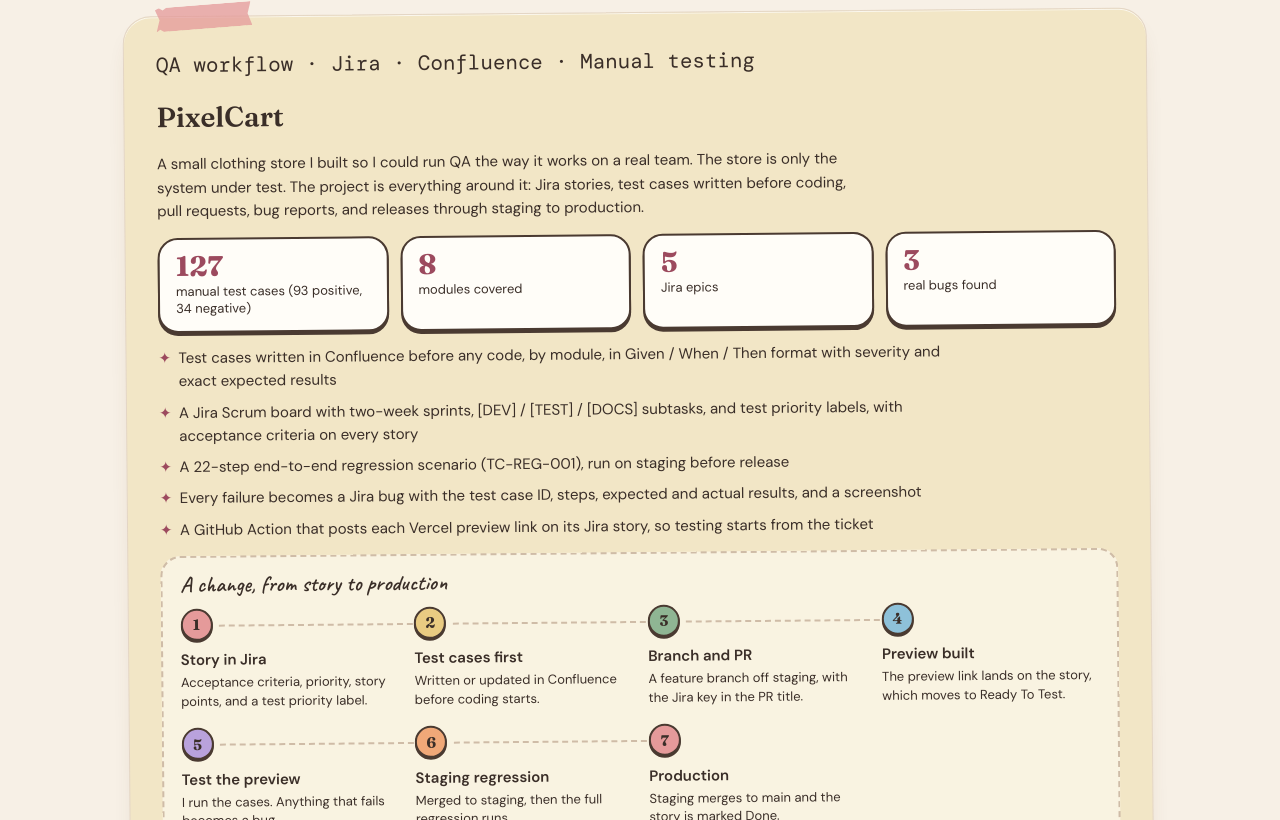
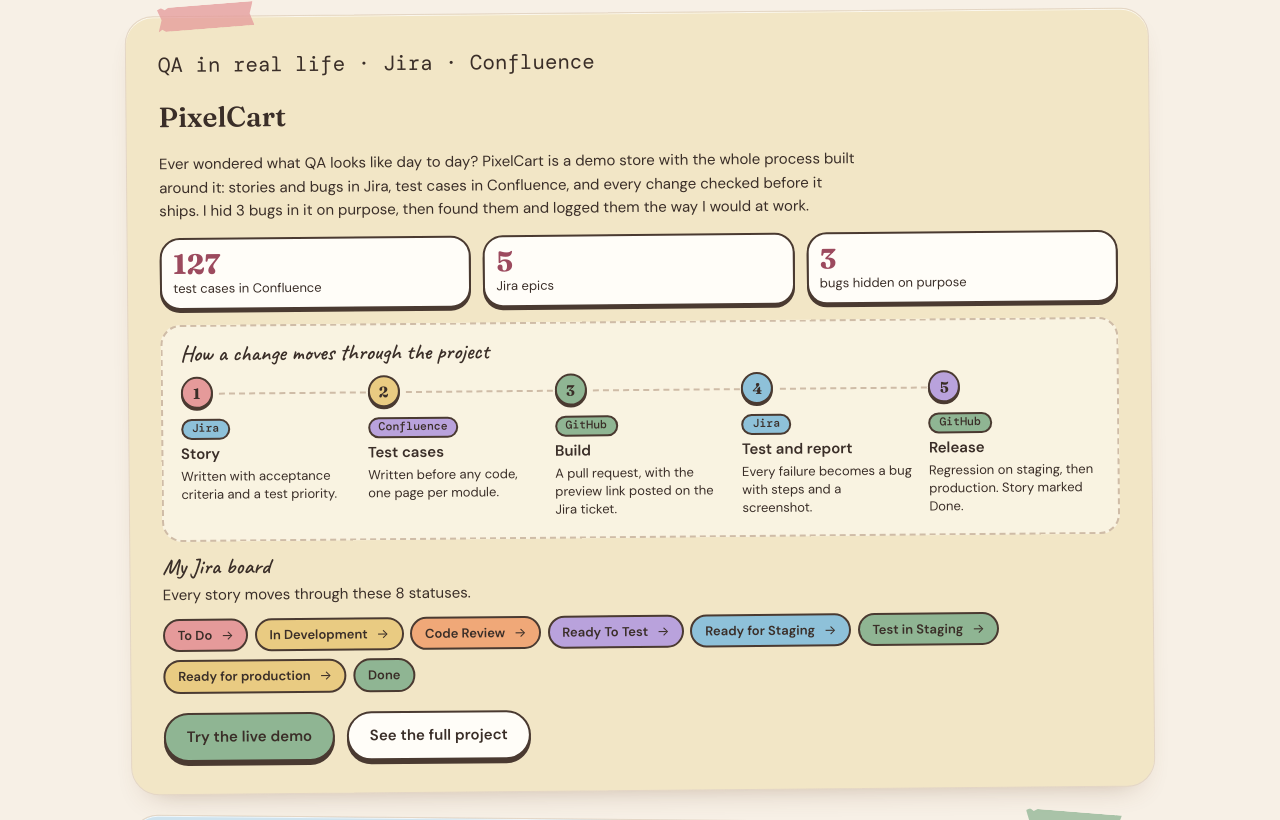
Before and after one commit to JohanJoestar333/portfolio, a React (Vite) app: page / in a window 1280 px wide. Shown: the part 6420-7240 px from the top of the page. Built offline with nearby package versions, Linux system fonts and the light colour scheme.

Commit message:
Simplify PixelCart card project description

```diff
--- a/src/components/Projects/Projects.css
+++ b/src/components/Projects/Projects.css
@@ -230,7 +230,7 @@
 
 @media (min-width: 1000px) {
   .projects__steps {
-    grid-template-columns: repeat(4, minmax(0, 1fr));
+    grid-template-columns: repeat(5, minmax(0, 1fr));
   }
 
   .projects__step {
@@ -247,7 +247,11 @@
     border-top: 2px dashed var(--border-strong);
   }
 
-  .projects__step:nth-child(4n)::before {
+}
+
+/* Between phone and desktop the steps wrap, so skip the connector lines */
+@media (min-width: 760px) and (max-width: 999px) {
+  .projects__step:not(:last-child)::before {
     display: none;
   }
 }
@@ -255,8 +259,8 @@
 /* Big-number row */
 .projects__stats {
   display: grid;
-  grid-template-columns: repeat(2, minmax(0, 1fr));
-  gap: 0.75rem;
+  grid-template-columns: repeat(3, minmax(0, 1fr));
+  gap: 0.5rem;
   margin: 0;
   padding: 0;
   list-style: none;
@@ -264,7 +268,11 @@
 
 @media (min-width: 760px) {
   .projects__stats {
-    grid-template-columns: repeat(4, minmax(0, 1fr));
+    gap: 0.75rem;
+  }
+
+  .projects__stat {
+    padding: 0.8rem 1rem;
   }
 }
 
@@ -272,7 +280,7 @@
   display: flex;
   flex-direction: column;
   gap: 0.15rem;
-  padding: 0.8rem 1rem;
+  padding: 0.65rem 0.7rem;
   background: var(--paper);
   border: 2px solid var(--btn-edge);
   border-radius: var(--radius-md);
@@ -363,3 +371,25 @@
   border: 2px solid var(--btn-edge);
   border-radius: 999px;
 }
+
+/* Which tool each step happens in */
+.projects__step-tool {
+  align-self: flex-start;
+  padding: 0.05rem 0.55rem;
+  font-family: var(--font-mono);
+  font-size: 0.72rem;
+  font-weight: 500;
+  color: var(--btn-text);
+  background: var(--strong-sky);
+  border: 2px solid var(--btn-edge);
+  border-radius: 999px;
+}
+
+.projects__step-tool[data-tool='Confluence'] { background: var(--strong-lilac); }
+.projects__step-tool[data-tool='GitHub'] { background: var(--strong-sage); }
+
+.projects__flow-caption {
+  margin-top: -0.35rem;
+  font-size: var(--text-sm);
+  color: var(--text-primary);
+}
--- a/src/components/Projects/Projects.jsx
+++ b/src/components/Projects/Projects.jsx
@@ -60,6 +60,11 @@
                           <span className="projects__step-num" aria-hidden="true">
                             {i + 1}
                           </span>
+                          {step.tool && (
+                            <span className="projects__step-tool" data-tool={step.tool}>
+                              {step.tool}
+                            </span>
+                          )}
                           <strong>{step.title}</strong>
                           <span>{step.text}</span>
                         </li>
@@ -71,6 +76,7 @@
                 {project.flow?.items?.length > 0 && (
                   <div className="projects__flow">
                     {project.flow.title && <h4 className="projects__workflow-title">{project.flow.title}</h4>}
+                    {project.flow.caption && <p className="projects__flow-caption">{project.flow.caption}</p>}
                     <ol className="projects__flow-list">
                       {project.flow.items.map((item) => (
                         <li key={item} className="projects__flow-item">
--- a/src/data/projects.js
+++ b/src/data/projects.js
@@ -39,36 +39,27 @@
 export const projects = [
   {
     title: 'PixelCart',
-    tag: 'QA workflow · Jira · Confluence · Manual testing',
+    tag: 'QA in real life · Jira · Confluence',
     description:
-      'A small clothing store I built so I could run QA the way it works on a real team. The store is only the system under test. The project is everything around it: Jira stories, test cases written before coding, pull requests, bug reports, and releases through staging to production.',
+      'Ever wondered what QA looks like day to day? PixelCart is a demo store with the whole process built around it: stories and bugs in Jira, test cases in Confluence, and every change checked before it ships. I hid 3 bugs in it on purpose, then found them and logged them the way I would at work.',
     stats: [
-      { value: '127', label: 'manual test cases (93 positive, 34 negative)' },
-      { value: '8', label: 'modules covered' },
+      { value: '127', label: 'test cases in Confluence' },
       { value: '5', label: 'Jira epics' },
-      { value: '3', label: 'real bugs found' },
-    ],
-    highlights: [
-      'Test cases written in Confluence before any code, by module, in Given / When / Then format with severity and exact expected results',
-      'A Jira Scrum board with two-week sprints, [DEV] / [TEST] / [DOCS] subtasks, and test priority labels, with acceptance criteria on every story',
-      'A 22-step end-to-end regression scenario (TC-REG-001), run on staging before release',
-      'Every failure becomes a Jira bug with the test case ID, steps, expected and actual results, and a screenshot',
-      'A GitHub Action that posts each Vercel preview link on its Jira story, so testing starts from the ticket',
+      { value: '3', label: 'bugs hidden on purpose' },
     ],
     workflow: {
-      title: 'A change, from story to production',
+      title: 'How a change moves through the project',
       steps: [
-        { title: 'Story in Jira', text: 'Acceptance criteria, priority, story points, and a test priority label.' },
-        { title: 'Test cases first', text: 'Written or updated in Confluence before coding starts.' },
-        { title: 'Branch and PR', text: 'A feature branch off staging, with the Jira key in the PR title.' },
-        { title: 'Preview built', text: 'The preview link lands on the story, which moves to Ready To Test.' },
-        { title: 'Test the preview', text: 'I run the cases. Anything that fails becomes a bug.' },
-        { title: 'Staging regression', text: 'Merged to staging, then the full regression runs.' },
-        { title: 'Production', text: 'Staging merges to main and the story is marked Done.' },
+        { tool: 'Jira', title: 'Story', text: 'Written with acceptance criteria and a test priority.' },
+        { tool: 'Confluence', title: 'Test cases', text: 'Written before any code, one page per module.' },
+        { tool: 'GitHub', title: 'Build', text: 'A pull request, with the preview link posted on the Jira ticket.' },
+        { tool: 'Jira', title: 'Test and report', text: 'Every failure becomes a bug with steps and a screenshot.' },
+        { tool: 'GitHub', title: 'Release', text: 'Regression on staging, then production. Story marked Done.' },
       ],
     },
     flow: {
-      title: 'Jira status flow',
+      title: 'My Jira board',
+      caption: 'Every story moves through these 8 statuses.',
       items: [
         'To Do',
         'In Development',
@@ -80,18 +71,9 @@
         'Done',
       ],
     },
-    findings: {
-      title: 'Bugs I found along the way',
-      items: [
-        { label: 'TC-CHK-010', text: 'Stock is stored per browser tab, so two tabs can both buy the last units.' },
-        { label: 'Price format', text: 'A price of $1,999.50 shows as $1999.50, with no thousands separator.' },
-        { label: 'Dark mode', text: 'The black color swatch is almost invisible on the dark background.' },
-      ],
-    },
-    stack: ['Jira', 'Confluence', 'Test case design', 'Regression testing', 'Bug reporting', 'GitHub', 'Vercel'],
     links: [
       { label: 'Try the live demo', href: 'https://qa-project-automation.vercel.app' },
-      { label: 'Read the full README', href: 'https://github.com/JohanJoestar333/qa-project' },
+      { label: 'See the full project', href: 'https://github.com/JohanJoestar333/qa-project' },
     ],
   },
   {
```
